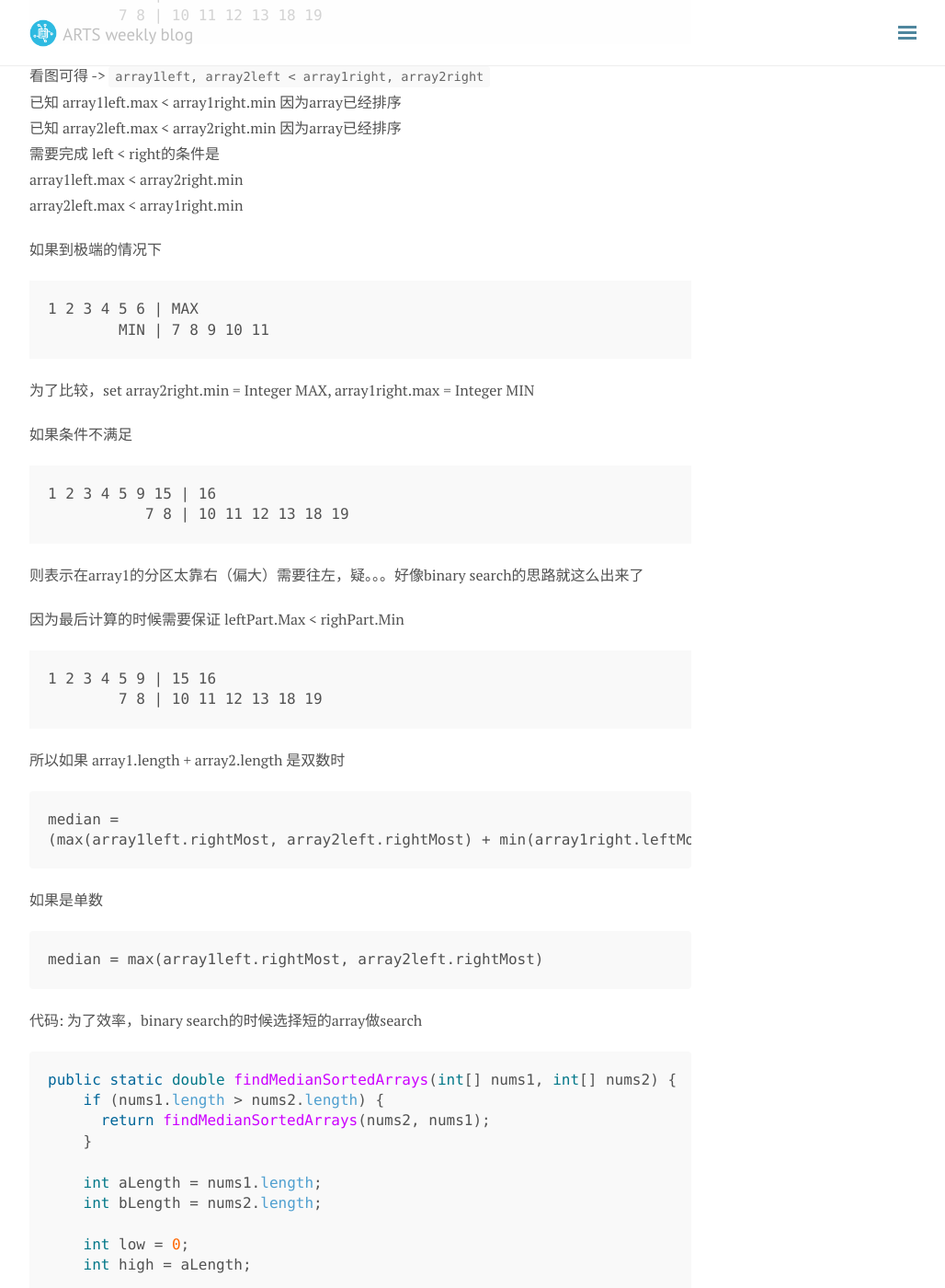
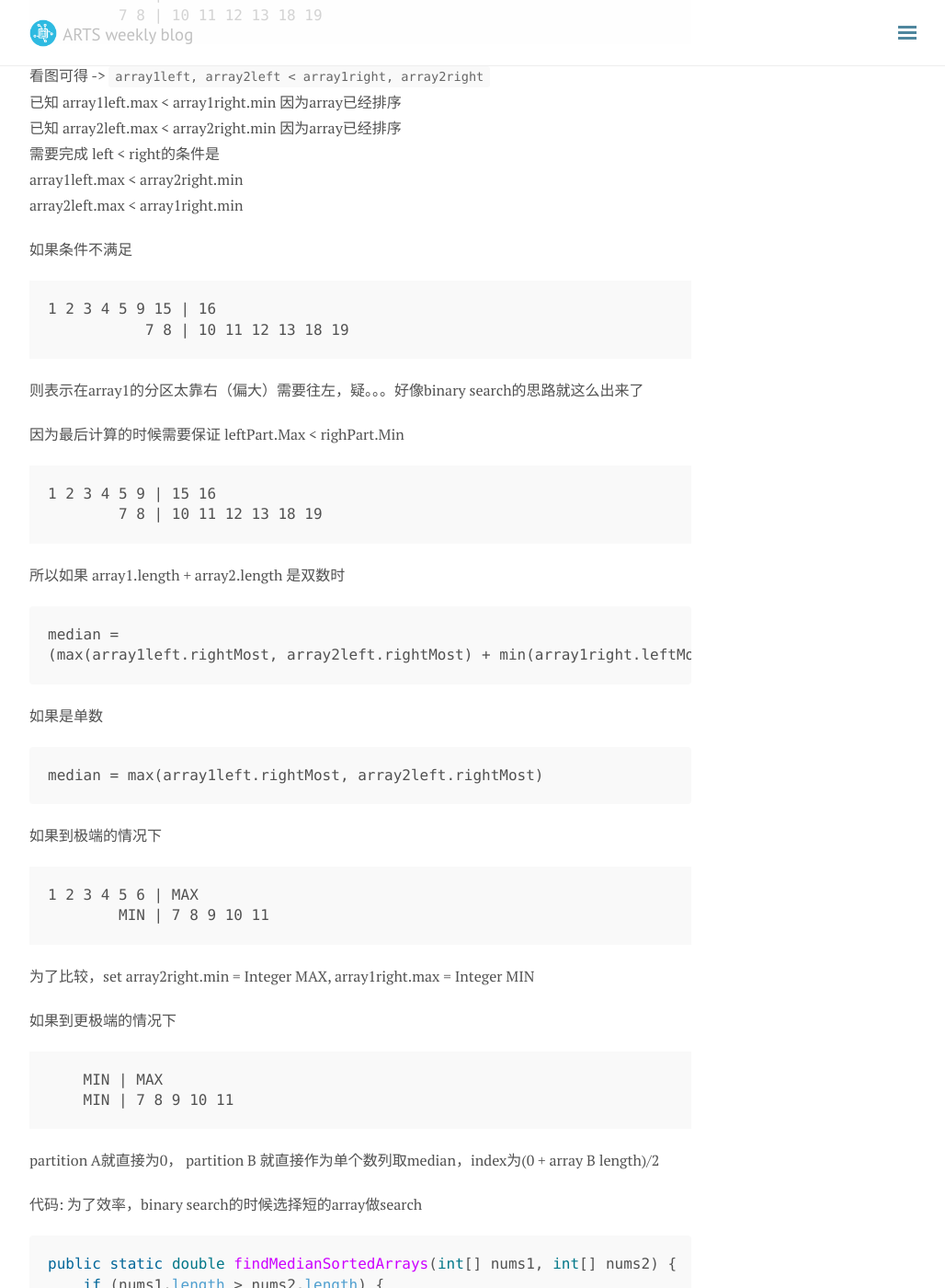
Before and after one commit to YiYeHuang/arts-tech-blog, a Jekyll site: the page built from _posts/2019-11-13-median-sorted-array.md, in a window 1280 px wide and 1400 px high, scrolled down 1597 px. Shown: the whole window at 92% size, without its empty margins (248-1276 px from the left). Built offline with Jekyll 4.4.1, drawn with Linux system fonts in a browser that asks for light colours; nearby versions of some CDN libraries.

Commit message:
Update 2019-11-13-median-sorted-array.md

````diff
--- a/_posts/2019-11-13-median-sorted-array.md
+++ b/_posts/2019-11-13-median-sorted-array.md
@@ -68,13 +68,6 @@ The median is (2 + 3)/2 = 2.5
 array1left.max < array2right.min
 array2left.max < array1right.min
 
-如果到极端的情况下
-<pre>
-1 2 3 4 5 6 | MAX
-        MIN | 7 8 9 10 11
-</pre>
-为了比较，set array2right.min = Integer MAX, array1right.max = Integer MIN
-
 如果条件不满足
 
 <pre>
@@ -97,6 +90,20 @@ median =
 ```
 median = max(array1left.rightMost, array2left.rightMost)
 ```
+
+如果到极端的情况下
+<pre>
+1 2 3 4 5 6 | MAX
+        MIN | 7 8 9 10 11
+</pre>
+为了比较，set array2right.min = Integer MAX, array1right.max = Integer MIN
+
+如果到更极端的情况下
+<pre>
+    MIN | MAX
+    MIN | 7 8 9 10 11
+</pre>
+partition A就直接为0， partition B 就直接作为单个数列取median，index为(0 + array B length)/2
 
 代码:
 为了效率，binary search的时候选择短的array做search
````
